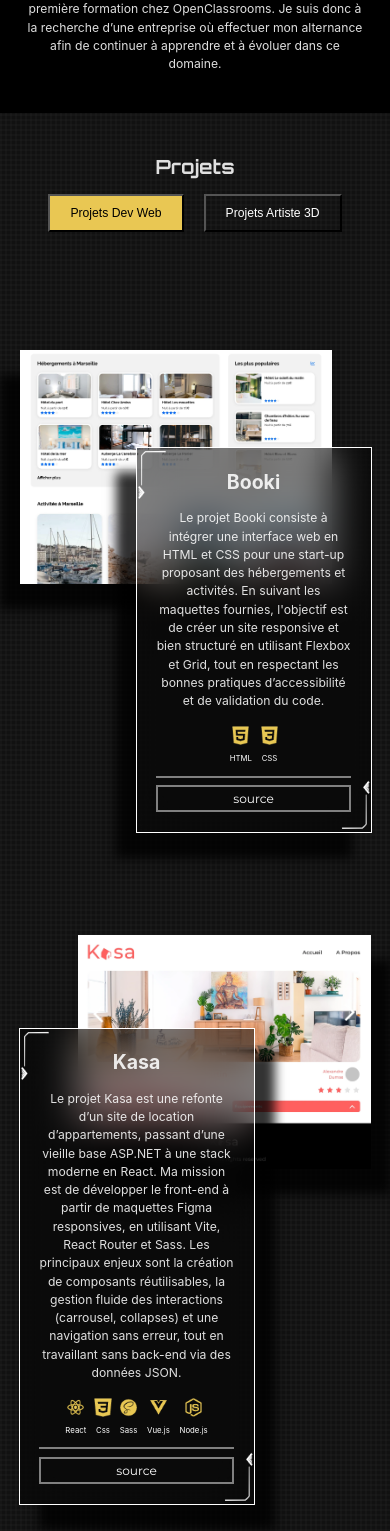
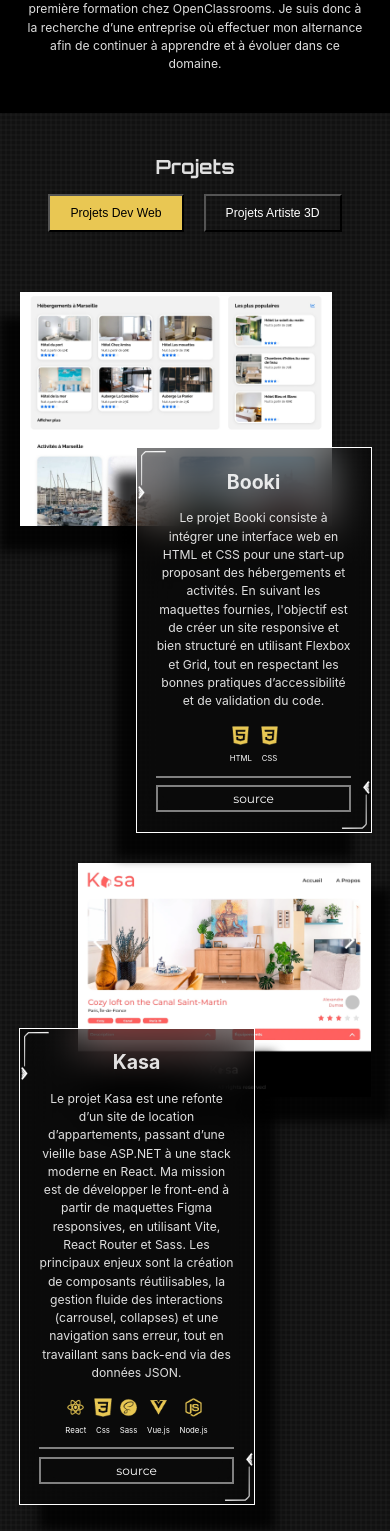
Before and after one commit to Jyrenn/Portfolio, a React (Vite) app: page / in a window 390 px wide. Shown: the part 689-2220 px from the top of the page. Built offline with nearby package versions, Linux system fonts and the light colour scheme.

Commit message:
improve projects+parcours img

```diff
--- a/src/styles/Home.css
+++ b/src/styles/Home.css
@@ -239,14 +239,14 @@
   }
 
   .project.left .projects-image {
-    top: 5%;
+    top: -10%;
     width: 80vw;
     height: 60vw;
     left: -90%;
   }
 
   .project.right .projects-image {
-    top: 5%;
+    top: -10%;
     width: 75vw;
     height: 60vw;
     left: 40%;
@@ -265,14 +265,14 @@
   }
 
   .project.left .parcours-image {
-    top: 5%;
+    top: -10%;
     width: 80vw;
     height: 60vw;
     left: -90%;
   }
 
   .project.right .parcours-image {
-    top: 5%;
+    top: -10%;
     width: 75vw;
     height: 60vw;
     left: 40%;
```
